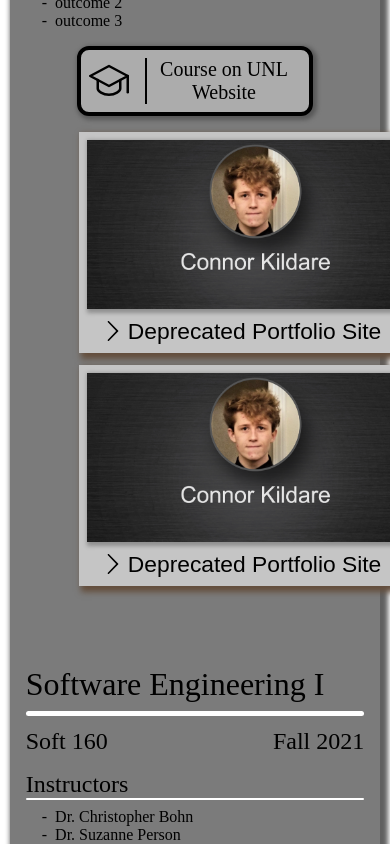
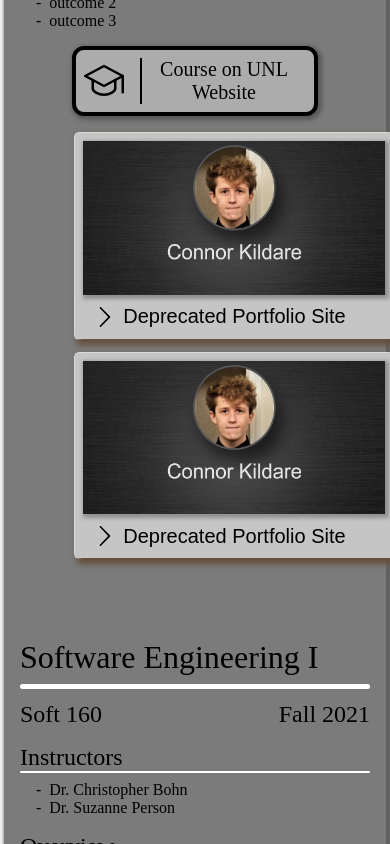
Before and after one commit to ckildare/ckildare.github.io, a Next.js app: page /school in a window 390 px wide. Shown: the part 820-1664 px from the top of the page. Built offline with nearby package versions, Linux system fonts and the light colour scheme.

Commit message:
Project card dynamic sizing

```diff
--- a/package.json
+++ b/package.json
@@ -16,6 +16,7 @@
     "next": "13.1.6",
     "react": "18.2.0",
     "react-dom": "18.2.0",
-    "sass": "^1.58.3"
+    "sass": "^1.58.3",
+    "sharp": "^0.32.5"
   }
 }
--- a/src/components/projectCard/projectCard.js
+++ b/src/components/projectCard/projectCard.js
@@ -20,9 +20,12 @@ export default function ProjectCard(props) {
   }
 
   return (
-    <div className={classNames(
-      props.isSchoolProject ? styles.projectContainerSchool : styles.projectContainer,
-      openProject ? styles.projectContainerOpen : false)}>
+    <div
+      className={classNames(
+        classNames(props.isSchoolProject ? styles.projectContainerSchool : false,
+          styles.projectContainer),
+        openProject ? styles.projectContainerOpen : false)}
+    >
       <button
         className={
           classNames(styles.buttonWrapper, !openProject ?
@@ -102,7 +105,7 @@ export default function ProjectCard(props) {
             props.project?.supportingImgs.map((supportImg, key) => {
               return (
                 <div key={key} className={styles.supportImg}>
-                  <Image className={styles.coverImage} src={supportImg.img ?? ""} height={210} width={420} key={key} alt={"Supporting image for project"}/>
+                  <Image className={styles.coverImage} src={supportImg.img ?? ""} height={210} width={420} key={key} alt={"Supporting image for project"} />
                   <p className={styles.supportImgCaption}>{supportImg.caption}</p>
                 </div>
               )
--- a/src/components/projectCard/projectCard.module.scss
+++ b/src/components/projectCard/projectCard.module.scss
@@ -2,16 +2,23 @@
 
 $clicked: false;
 
-.projectContainer {
-  width: 27rem;
-  height: min-content;
-  border: 1px solid white;
-  border-radius: 0.325rem;
+.buttonWrapperShadow {
+  box-shadow: 0.25rem 0.25rem 0.375rem 0.125rem rgb(100, 78, 60);
+
+  :hover {
+    .projectContainer {
+      box-shadow: 0.325rem 0.325rem 0.375rem 0.25rem rgb(94, 73, 56);
+      background-color: rgb(130, 130, 130);
+    }
+  }
 }
 
-.projectContainerSchool {
-  width: 22rem;
-  height: min-content;
+.projectContainer:hover {
+  box-shadow: 0.325rem 0.325rem 0.375rem 0.25rem rgb(94, 73, 56);
+}
+
+.projectContainerOpen {
+  box-shadow: 0.25rem 0.25rem 0.375rem 0.125rem rgb(100, 78, 60);
 }
 
 .lineDivider {
@@ -22,32 +29,6 @@ $clicked: false;
   background-color: black;
 }
 
-.buttonWrapper {
-  padding: 0.5rem;
-  width: 100%;
-  background-color: #C5C5C5;
-  border: none;
-
-  .coverImage {
-    @include flex-with-centering;
-    box-shadow: 0.125rem 0.125rem 0.25rem 0.125rem #8f8f8f;
-  }
-
-  .coverImage:hover {
-    box-shadow: 0.125rem 0.125rem 0.25rem 0.125rem #7f7f7f;
-  }
-}
-
-.imagePlaceholder {
-  @include flex-with-centering;
-  height: 210px;
-  width: 412.5px;
-
-  background-color: red;
-  color: black;
-  font-size: 3rem;
-}
-
 .projectBody {
   display: flex;
   flex-direction: column;
@@ -55,11 +36,6 @@ $clicked: false;
   padding: 0.75rem;
   background: linear-gradient(to bottom, #C5C5C5, #747474);
   color: black;
-
-  .status {
-    font-size: 1.25rem;
-    font-weight: 550;
-  }
 
   .projectTextHeader {
     font-size: 1.5rem;
@@ -118,26 +94,10 @@ $clicked: false;
   }
 }
 
-.buttonWrapperShadow {
-  box-shadow: 0.25rem 0.25rem 0.375rem 0.125rem rgb(100, 78, 60);
 
-  :hover {
-    .projectContainer {
-      box-shadow: 0.325rem 0.325rem 0.375rem 0.25rem rgb(94, 73, 56);
-      background-color: rgb(130, 130, 130);
-    }
-  }
-}
 
-.projectContainer:hover {
-  box-shadow: 0.325rem 0.325rem 0.375rem 0.25rem rgb(94, 73, 56);
-}
 
-.projectContainerOpen {
-  box-shadow: 0.25rem 0.25rem 0.375rem 0.125rem rgb(100, 78, 60);
-}
-
-@media screen and (min-width: 901px) {
+@media screen and (min-width: 501px) {
   .titleWrapper {
     display: grid;
     align-items: center;
@@ -154,14 +114,56 @@ $clicked: false;
     .title {
       justify-self: center;
 
-      font-size: 1.425rem;
+      font-size: 1.25rem;
       font-style: bold;
       color: black;
     }
   }
+
+  .projectContainer {
+    width: 27rem;
+    height: min-content;
+    border: 1px solid white;
+    border-radius: 0.325rem;
+  }
+
+  .projectContainerSchool {
+    width: 22rem;
+  }
+
+  .buttonWrapper {
+    padding: 0.5rem;
+    width: 100%;
+    background-color: #C5C5C5;
+    border: none;
+
+    .coverImage {
+      @include flex-with-centering;
+      box-shadow: 0.125rem 0.125rem 0.25rem 0.125rem #8f8f8f;
+    }
+
+    .coverImage:hover {
+      box-shadow: 0.125rem 0.125rem 0.25rem 0.125rem #7f7f7f;
+    }
+  }
+
+  .imagePlaceholder {
+    @include flex-with-centering;
+    height: 210px;
+    width: 412.5px;
+
+    background-color: red;
+    color: black;
+    font-size: 3rem;
+  }
+
+  .status {
+    font-size: 1.25rem;
+    font-weight: 550;
+  }
 }
 
-@media screen and (max-width: 900px) {
+@media screen and (max-width: 500px) {
   .titleWrapper {
     display: grid;
     align-items: center;
@@ -172,15 +174,55 @@ $clicked: false;
       width: 1.25rem;
       position: absolute;
       justify-self: flex-start;
-      margin-left: 1rem;
+      margin-left: 0.75rem;
     }
 
     .title {
       justify-self: center;
 
-      font-size: 1.425rem;
+      font-size: 1.25rem;
       font-style: bold;
       color: black;
     }
   }
+
+  .projectContainer {
+    width: 20rem;
+    height: min-content;
+    border: 1px solid white;
+    border-radius: 0.325rem;
+  }
+
+  .buttonWrapper {
+    padding: 0.5rem;
+    width: 100%;
+    background-color: #C5C5C5;
+    border: none;
+
+    .coverImage {
+      @include flex-with-centering;
+      height: 153.5px;
+      width: 302px;
+      box-shadow: 0.125rem 0.125rem 0.25rem 0.125rem #8f8f8f;
+    }
+
+    .coverImage:hover {
+      box-shadow: 0.125rem 0.125rem 0.25rem 0.125rem #7f7f7f;
+    }
+  }
+
+  .imagePlaceholder {
+    @include flex-with-centering;
+    height: 153.5px;
+    width: 302px;
+
+    background-color: red;
+    color: black;
+    font-size: 3rem;
+  }
+
+  .status {
+    font-size: 1.15rem;
+    font-weight: 550;
+  }
 }
--- a/src/pages/styles/school.module.scss
+++ b/src/pages/styles/school.module.scss
@@ -26,7 +26,8 @@
     display: flex;
     flex-direction: column;
     gap: 1rem;
-    width: 95%;
+    width: 98%;
+    justify-self: center;
 
     .semester {
       background-color: rgb(123, 123, 123);
@@ -68,9 +69,9 @@
     justify-content: center;
     flex-wrap: nowrap;
     gap: 1rem;
+    padding: 2rem;
 
     width: 95%;
-    padding: 0 5%;
     height: min-content;
   }
 }
```
Also changed, not shown: 1 other file (tests, documents, lock files or other folders).
